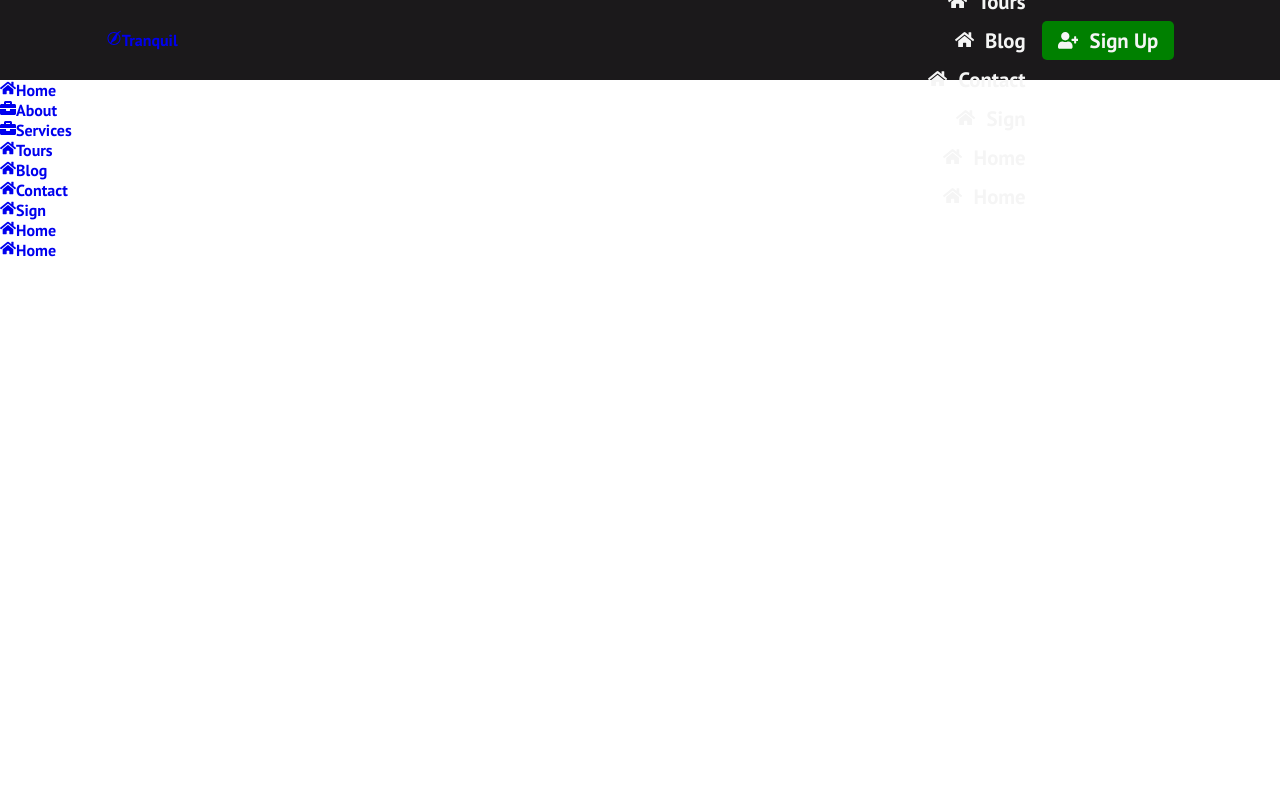
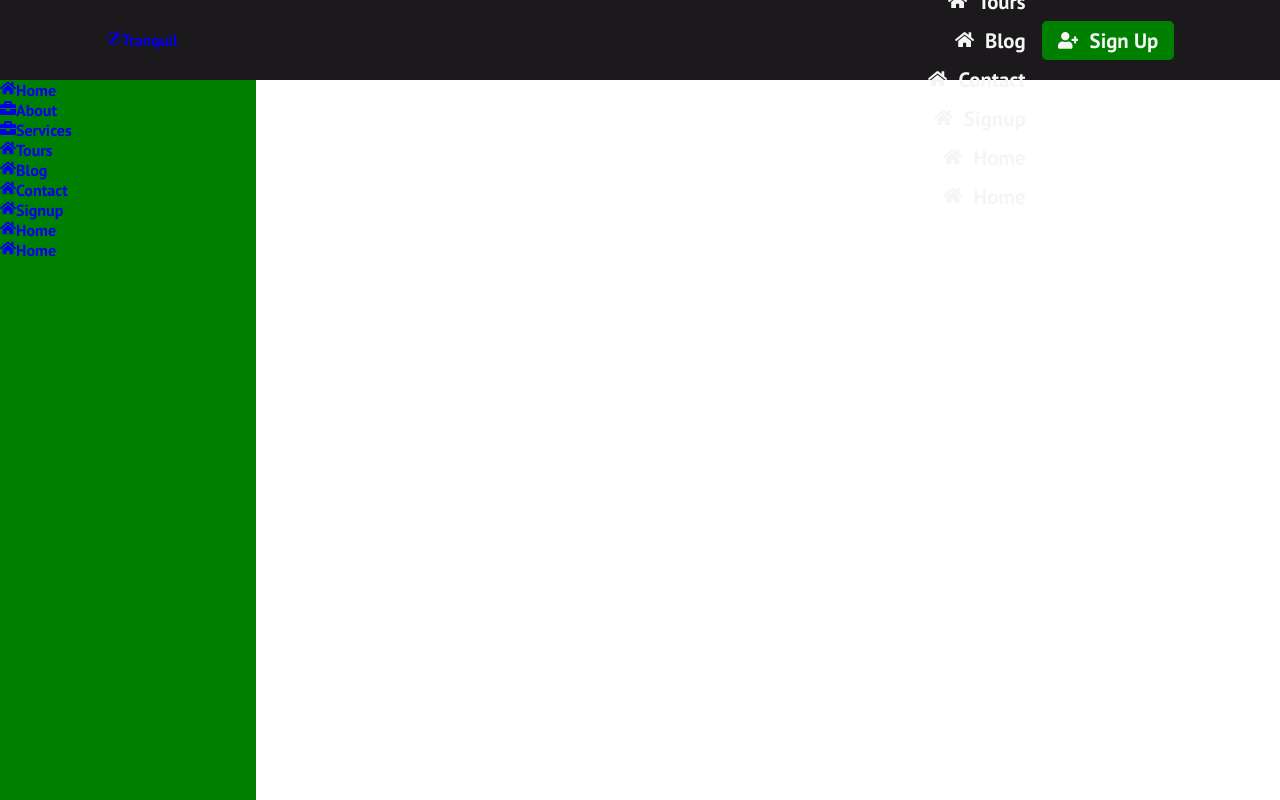
Before and after one commit to IamClodate/tranquil, a React (Create React App) app: page / in a window 1280 px wide. Built offline with nearby package versions, Linux system fonts and the light colour scheme.

Commit message:
added the sidebar styling in the Navbar.css file for more styling of the sidebar

```diff
--- a/src/components/NavItems.js
+++ b/src/components/NavItems.js
@@ -51,8 +51,8 @@ export const navItems = [
     },
     {
         id: 7,
-        title: "Sign",
-        path: "./sign",
+        title: "Signup",
+        path: "./signup",
         nName: "nav-item",
         sName: "sidebar-item",
         icon: <Icons.FaHome />
--- a/src/components/Navbar.css
+++ b/src/components/Navbar.css
@@ -57,3 +57,16 @@
     font-size: 2.3rem;
     color: white;
 }
+
+.sidebar {
+    width: 16rem;
+    background: green;
+    height: 90vh;
+    position: absolute;
+    top: 10vh;
+    transition: 0.3s all ease-in-out;
+}
+.sidebar-items {
+    text-decoration: none;
+    color: greenyellow;
+}
--- a/src/components/Navbar.js
+++ b/src/components/Navbar.js
@@ -65,7 +65,7 @@ function Navbar() {
         </nav>
 
         <div className="sidebar">
-            <ul className="nav-items">
+            <ul className="sidebar-items">
                     {navItems.map((item )=> {
                         return (
                         <li key={item.id} className={item.sName}>
```
